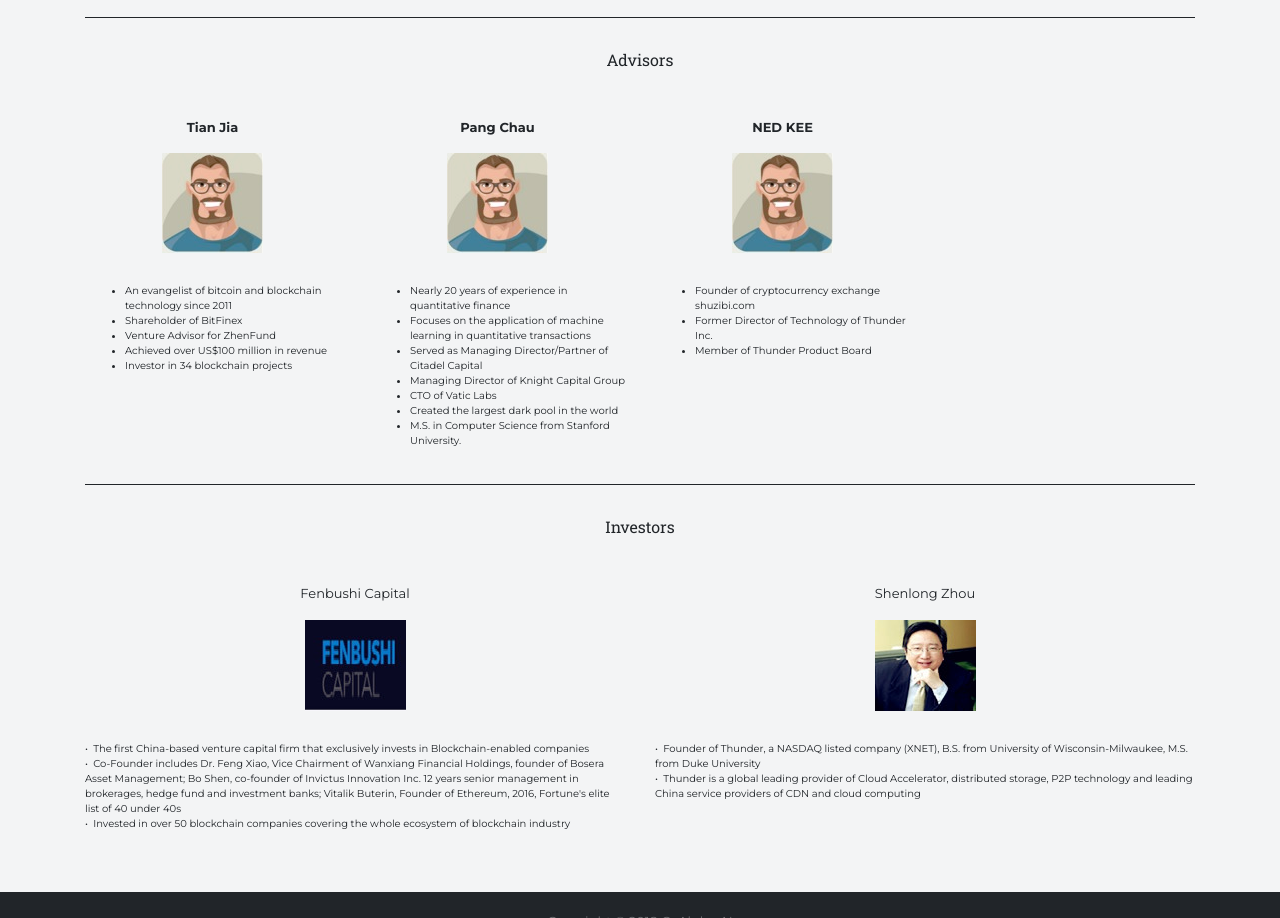
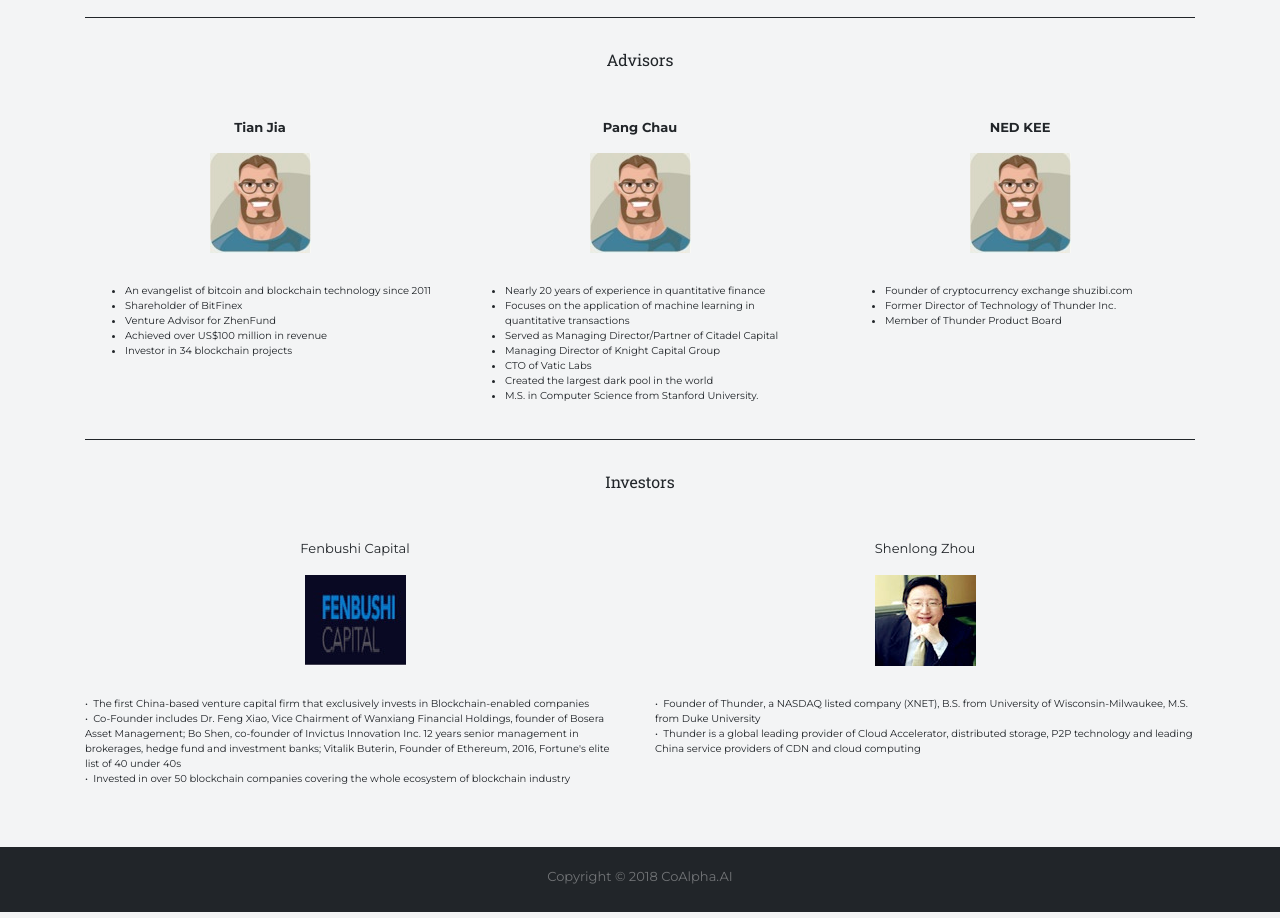
Before and after one commit to jerry-an/jerry-an.github.io, a plain HTML site: page team.html in a window 1280 px wide. Shown: the part 897-1815 px from the top of the page. Drawn offline with nearby package versions, Linux system fonts and the light colour scheme; a web font is replaced by a local one.

Commit message:
Update team.html

```diff
--- a/team.html
+++ b/team.html
@@ -113,7 +113,7 @@
 
           <div class="row">
 
-            <div class="col-md-3 col-sm-6" v-for="member in advisors">
+            <div class="col-md-4 col-sm-6" v-for="member in advisors">
               <div class="section-subtitle">
                 <p><b>{{ member['name']}} </b></p>
               </div>
```
